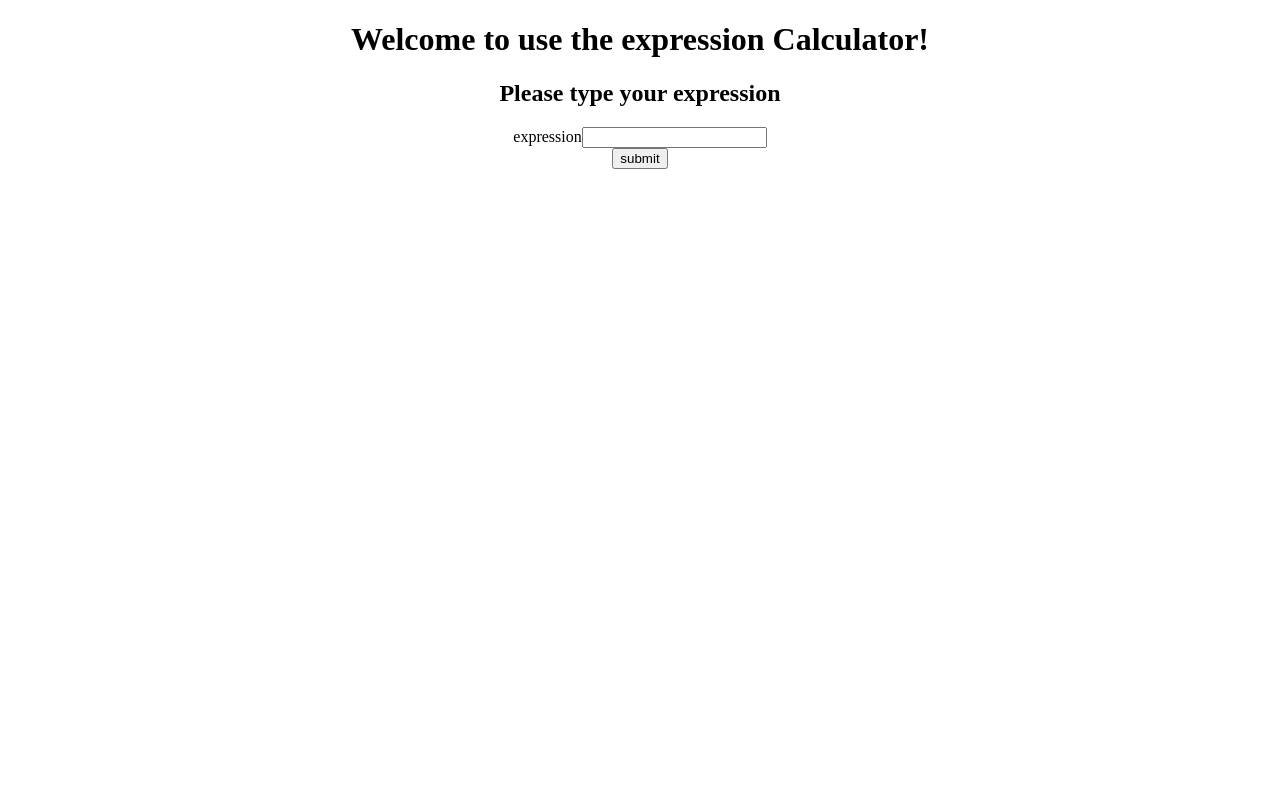
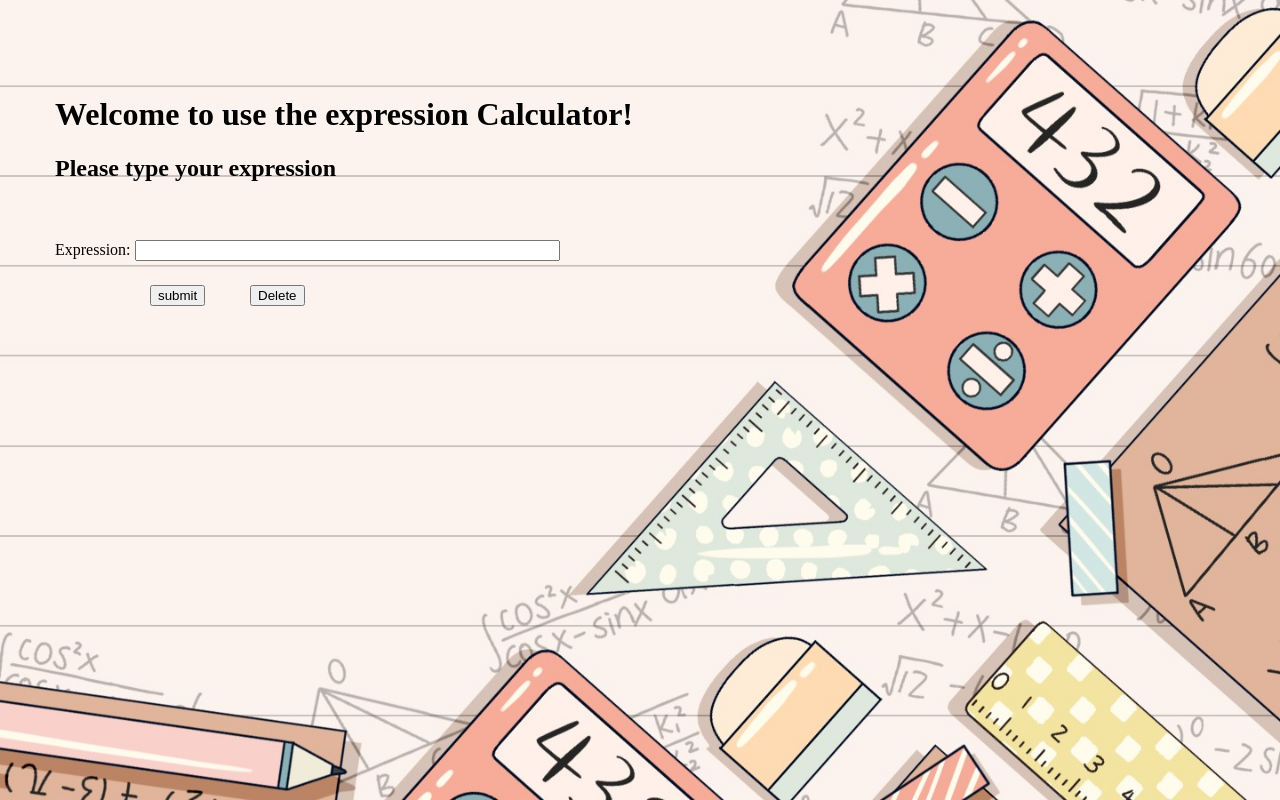
Before and after one commit to matthu2711/calcWebApp, a plain HTML site: page Calculator/calculator/web/index.html in a window 1280 px wide. Drawn offline with Linux system fonts and the light colour scheme.

Commit message:
Add files via upload

```diff
--- a/Calculator/calculator/web/index.html
+++ b/Calculator/calculator/web/index.html
@@ -1,17 +1,31 @@
 <!DOCTYPE html>
-<html lang="en">
+<html lang="en" xmlns:left="http://www.w3.org/1999/xhtml">
+<link href="style.css" rel="stylesheet" type="text/css">
 <head>
     <meta charset="UTF-8">
     <title>Calculator</title>
 </head>
 <body>
-<center>
+<style>
+    body{
+        background-image: url("background.jpg");
+        background-position: center center;
+        background-repeat: no-repeat;
+        background-size: cover;
+        background-attachment: fixed;
+    }
+</style>
+<div id="header">
     <h1>Welcome to use the expression Calculator!</h1>
     <h2>Please type your expression</h2>
+</div>
+
+<div id="center">
     <form method=get action=Calculator>
-        expression<input type=text name=t1><br>
-        <input type=submit value="submit" name="submit">
+        Expression: <input type=text size="50" name=t1><br>
+        <input style="position: absolute; left: 100px; margin-top: 20px" name="submit" type=submit value="submit">
+        <input style="position: absolute; left: 200px; margin-top: 20px" type="reset" value="Delete" />
     </form>
-</center>
+</div>
 </body>
 </html>
--- /dev/null
+++ b/Calculator/calculator/web/style.css
@@ -0,0 +1,21 @@
+#header {
+    position: absolute;
+    top: 70px;
+    left: 50px;
+    color:black;
+    padding:5px;
+}
+#center {
+    position: absolute;
+    top: 230px;
+    left: 50px;
+    line-height:30px;
+    height:300px;
+    float:left;
+    padding:5px;
+}
+#submit{
+    position: absolute;
+    left: 300px;
+    top: 158px;
+}
--- /dev/null
+++ b/Calculator/out/artifacts/calculator_war_exploded/style.css
@@ -0,0 +1,21 @@
+#header {
+    position: absolute;
+    top: 70px;
+    left: 50px;
+    color:black;
+    padding:5px;
+}
+#center {
+    position: absolute;
+    top: 230px;
+    left: 50px;
+    line-height:30px;
+    height:300px;
+    float:left;
+    padding:5px;
+}
+#submit{
+    position: absolute;
+    left: 300px;
+    top: 158px;
+}
```
Also changed, not shown: Calculator/out/artifacts/calculator_war_exploded/index.html (+19 -5 lines), Calculator/calculator/web/background.jpg (added), Calculator/out/artifacts/calculator_war_exploded/background.jpg (added), 6 other files.
